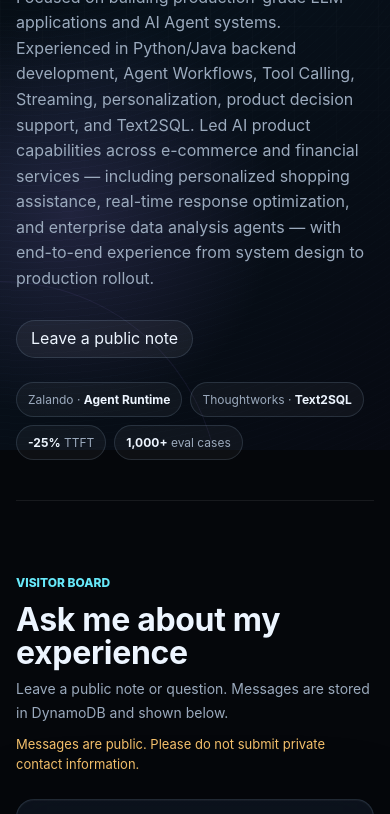
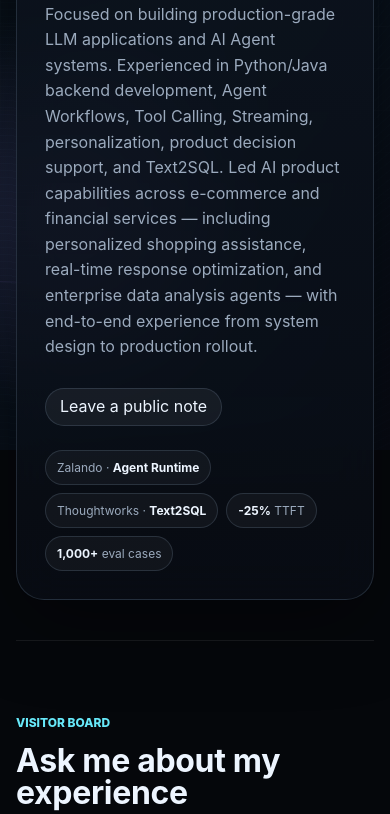
Before and after one commit to AshleyWang1231/resume, a plain HTML site: page index.html in a window 390 px wide. Shown: the part 394-1208 px from the top of the page. Drawn offline with Linux system fonts and the light colour scheme.

Commit message:
style: align hero with section surfaces

```diff
--- a/index.html
+++ b/index.html
@@ -40,8 +40,9 @@
     <main id="top">
       <!-- ── Hero ── -->
       <section class="hero-section" aria-labelledby="hero-title">
-        <div class="hero-copy">
-          <p class="kicker" data-i18n="heroKicker">AI Software Engineer</p>
+        <div class="hero-card">
+          <div class="hero-copy">
+            <p class="kicker" data-i18n="heroKicker">AI Software Engineer</p>
           <h1 id="hero-title" data-i18n="heroTitle">I ship AI Agent systems from design to production.</h1>
           <p class="hero-lead" data-i18n="heroLead">
             4 years building LLM agents across e-commerce (Zalando) and financial services (Thoughtworks). Specialising in Agent Runtime, Streaming UX, Tool Calling, Personalization, and Text2SQL — with a focus on measurable, production-ready outcomes.
@@ -55,6 +56,7 @@
             <span><strong>-25%</strong> TTFT</span>
             <span><strong>1,000+</strong> eval cases</span>
           </div>
+        </div>
         </div>
       </section>
 
--- a/styles.css
+++ b/styles.css
@@ -171,14 +171,19 @@ main {
   margin: 0 auto;
   transition: width 0.32s cubic-bezier(0.4, 0, 0.2, 1), margin 0.32s cubic-bezier(0.4, 0, 0.2, 1);
 }
-/* ─── Hero: single column ─── */
+/* ─── Hero section ─── */
 .hero-section {
-  min-height: calc(100vh - var(--header-h));
-  display: flex;
-  align-items: center;
-  padding: 80px 0 72px;
+  padding: clamp(56px, 8vw, 96px) 0 clamp(44px, 7vw, 72px);
 }
-.hero-copy { max-width: 720px; }
+.hero-card {
+  border: 1px solid var(--line);
+  border-radius: calc(var(--radius) + 10px);
+  background: linear-gradient(180deg, rgba(13, 20, 31, 0.86), rgba(9, 14, 22, 0.72));
+  box-shadow: var(--shadow), inset 0 1px 0 rgba(255, 255, 255, 0.04);
+  backdrop-filter: blur(22px);
+  padding: clamp(32px, 6vw, 70px);
+}
+.hero-copy { max-width: 760px; }
 .kicker {
   margin-bottom: 12px;
   color: var(--cyan);
@@ -693,10 +698,10 @@ h3 { margin-bottom: 10px; font-size: 17px; }
 /* ─── Breakpoint: narrow screens ─── */
 @media (max-width: 800px) {
   .hero-section {
-    min-height: auto;
-    padding-top: 48px;
+    padding-top: 36px;
     padding-bottom: 40px;
   }
+  .hero-card { padding: 28px; }
   main {
     width: min(var(--max), calc(100vw - 32px));
     margin: 0 auto;
```
